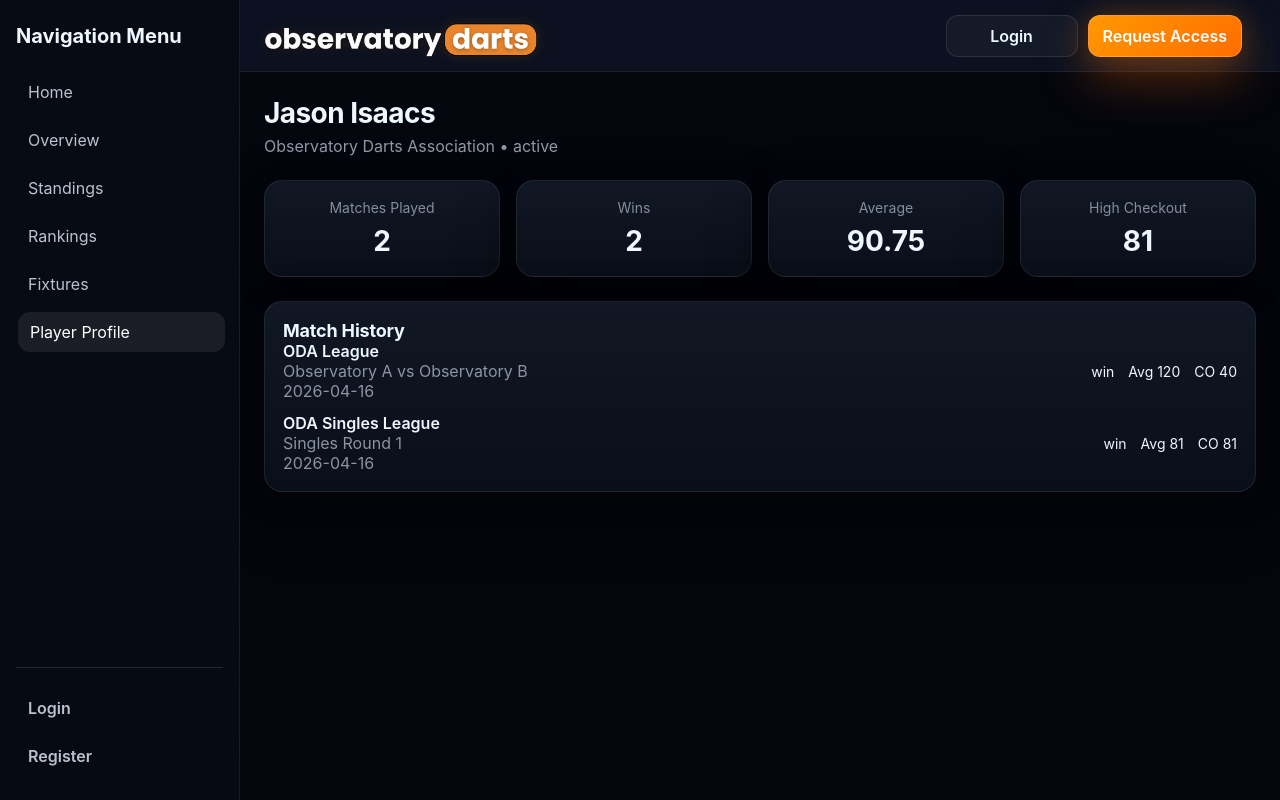
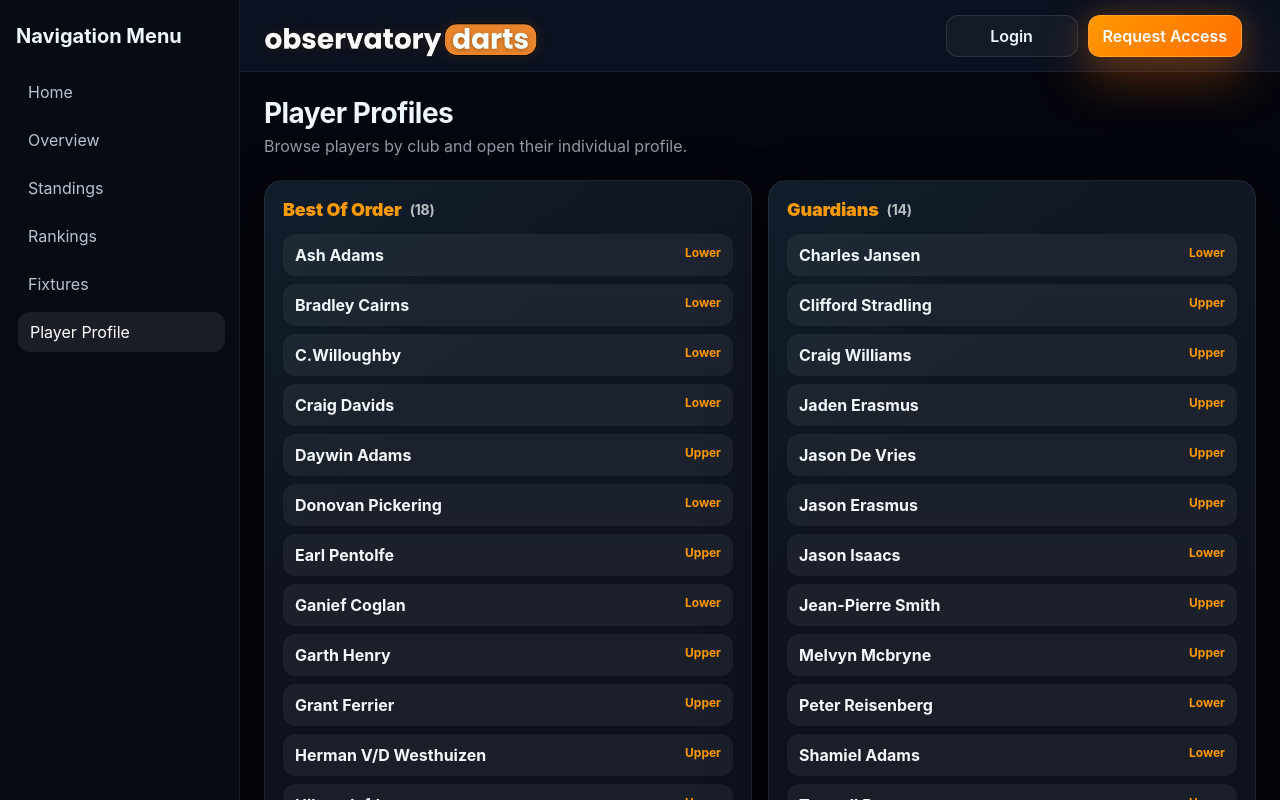
Before and after one commit to jakes007/ODA, a React app in the folder frontend/: page /player/player_jason in a window 1280 px wide. Shown: the top 800 px of the page. Built offline with nearby package versions, Linux system fonts and the light colour scheme; the HTML template or start-up script is replaced by a standard one.

Commit message:
fixed player profile

```diff
--- a/frontend/src/index.css
+++ b/frontend/src/index.css
@@ -1113,3 +1113,101 @@ textarea {
   z-index: 20;
   background: #0b1120;
 }
+
+.player-profile-link {
+  color: #f5f7fb;
+  text-decoration: none;
+  font-weight: 900;
+}
+
+.player-profile-link:hover {
+  color: #ff9800;
+}
+
+.profile-stat-grid {
+  display: grid;
+  grid-template-columns: repeat(2, minmax(0, 1fr));
+  gap: 12px;
+}
+
+.profile-stat-row {
+  display: flex;
+  justify-content: space-between;
+  gap: 16px;
+  padding: 14px 16px;
+  border-radius: 14px;
+  background: rgba(255, 255, 255, 0.055);
+  border: 1px solid rgba(255, 255, 255, 0.08);
+}
+
+.profile-stat-row span {
+  color: rgba(255, 255, 255, 0.68);
+}
+
+.profile-stat-row strong {
+  color: #ff9800;
+}
+
+@media (max-width: 768px) {
+  .profile-stat-grid {
+    grid-template-columns: 1fr;
+  }
+}
+
+.club-directory-grid {
+  display: grid;
+  grid-template-columns: repeat(2, minmax(0, 1fr));
+  gap: 16px;
+}
+
+.club-directory-card {
+  padding: 18px;
+}
+
+.club-player-list {
+  display: flex;
+  flex-direction: column;
+  gap: 8px;
+  margin-top: 14px;
+}
+
+.club-player-link {
+  display: flex;
+  justify-content: space-between;
+  gap: 12px;
+  padding: 11px 12px;
+  border-radius: 12px;
+  background: rgba(255, 255, 255, 0.055);
+  color: #f5f7fb;
+  text-decoration: none;
+  font-weight: 750;
+}
+
+.club-player-link span:last-child {
+  color: #ff9800;
+  font-size: 12px;
+}
+
+.club-player-link:hover {
+  background: rgba(255, 152, 0, 0.12);
+}
+
+@media (max-width: 768px) {
+  .club-directory-grid {
+    grid-template-columns: 1fr;
+  }
+}
+
+.club-directory-title {
+  color: #ff9800;
+  display: flex;
+  align-items: center;
+  gap: 8px;
+  font-weight: 900;
+}
+
+.club-member-count {
+  font-size: 14px;
+  color: rgba(255, 255, 255, 0.72);
+  font-weight: 700;
+}
--- a/frontend/src/pages/PlayerProfilePage.jsx
+++ b/frontend/src/pages/PlayerProfilePage.jsx
@@ -1,53 +1,177 @@
-import { useParams } from 'react-router-dom';
+import { useParams, Link, useLocation } from 'react-router-dom';
 import PageHeader from '../components/common/PageHeader';
 import StatCard from '../components/common/StatCard';
-import EmptyState from '../components/common/EmptyState';
-import { getPlayerProfile } from '../services/playerData';
+import { importedRankingsData } from '../data/importedRankingsData';
+
+function getAllPlayers() {
+  const players = [];
+
+  Object.entries(importedRankingsData.divisions || {}).forEach(([divisionName, division]) => {
+    [...(division.qualified || []), ...(division.alsoPlayed || [])].forEach((player) => {
+      players.push({
+        ...player,
+        division: divisionName
+      });
+    });
+  });
+
+  return players;
+}
+
+function findPlayer(playerId) {
+  return getAllPlayers().find((player) => player.playerId === playerId) || null;
+}
+
+function groupPlayersByClub(players) {
+  return players.reduce((groups, player) => {
+    const club = player.clubName || 'No Club';
+
+    if (!groups[club]) {
+      groups[club] = [];
+    }
+
+    groups[club].push(player);
+    return groups;
+  }, {});
+}
+
+function formatPercent(value) {
+  return `${Number(value || 0).toFixed(1)}%`;
+}
+
+function formatNumber(value, decimals = 2) {
+  return Number(value || 0).toFixed(decimals);
+}
+
+function PlayerDirectory({ returnPath }) {
+  const players = getAllPlayers();
+  const clubs = groupPlayersByClub(players);
+
+  return (
+    <div className="page-stack player-profile-page">
+      <PageHeader
+        title="Player Profiles"
+        subtitle="Browse players by club and open their individual profile."
+      />
+
+      <div className="club-directory-grid">
+        {Object.entries(clubs).map(([clubName, clubPlayers]) => (
+          <section key={clubName} className="panel premium-panel club-directory-card">
+            <h3 className="panel-title club-directory-title">
+  {clubName}
+  <span className="club-member-count">
+    ({clubPlayers.length})
+  </span>
+</h3>
+
+            <div className="club-player-list">
+              {clubPlayers
+                .sort((a, b) => a.playerName.localeCompare(b.playerName))
+                .map((player) => (
+                  <Link
+  key={player.playerId}
+  to={`/player/${player.playerId}`}
+  state={{ from: 'profiles', returnTo: returnPath }}
+  className="club-player-link"
+>
+                    <span>{player.playerName}</span>
+                    <span>{player.division}</span>
+                  </Link>
+                ))}
+            </div>
+          </section>
+        ))}
+      </div>
+    </div>
+  );
+}
 
 export default function PlayerProfilePage() {
   const { playerId } = useParams();
-  const profile = getPlayerProfile(playerId);
+  const location = useLocation();
 
-  if (!profile) {
-    return <EmptyState message="Player profile not found." />;
+  const cameFromRankings = location.state?.from === 'rankings';
+  const backLink = cameFromRankings
+  ? '/competition/rankings'
+  : location.state?.returnTo || '/player';
+
+const backLabel = cameFromRankings
+  ? 'Back to rankings'
+  : 'Back to player profiles';
+
+  if (!playerId) {
+    return <PlayerDirectory returnPath={location.pathname} />;
+  }
+
+  const player = findPlayer(playerId);
+
+  if (!player) {
+    return <PlayerDirectory />;
   }
 
   return (
-    <div className="page-stack">
+    <div className="page-stack player-profile-page">
       <PageHeader
-        title={profile.player.displayName}
-        subtitle={`${profile.player.associationName} • ${profile.player.publicStatus}`}
+        title={player.playerName}
+        subtitle={`${player.clubName || 'No club'} • ${player.division} Division • ${importedRankingsData.season}`}
       />
 
       <div className="stats-grid">
-        <StatCard label="Matches Played" value={profile.aggregate.matchesPlayed} />
-        <StatCard label="Wins" value={profile.aggregate.matchesWon} />
-        <StatCard label="Average" value={profile.aggregate.threeDartAverage} />
-        <StatCard label="High Checkout" value={profile.aggregate.highestCheckout} />
+        <StatCard label="Average" value={formatNumber(player.chuckAverage, 2)} />
+        <StatCard label="Win %" value={formatPercent(player.winPercentage)} />
+        <StatCard label="Played" value={player.singlesPlayed} />
+        <StatCard label="Won" value={player.singlesWon} />
       </div>
 
-      <section className="panel">
-        <h3 className="panel-title">Match History</h3>
+      <section className="panel premium-panel">
+        <div className="panel-header">
+          <h3 className="panel-title">Player Stats</h3>
+          <Link to={backLink} className="panel-link">
+  {backLabel}
+</Link>
+        </div>
 
-        {profile.history.map((entry) => {
-          const playerRow = entry.summary.players.find((p) => p.isProfileOwner);
+        <div className="profile-stat-grid">
+          <div className="profile-stat-row">
+            <span>Total Score</span>
+            <strong>{player.total}</strong>
+          </div>
 
-          return (
-            <div key={entry.historyId} className="history-row">
-              <div>
-                <div className="history-title">{entry.competitionName}</div>
-                <div className="muted-text">{entry.fixtureName}</div>
-                <div className="muted-text">{entry.playedAt}</div>
-              </div>
+          <div className="profile-stat-row">
+            <span>Darts Used</span>
+            <strong>{player.dartsUsed}</strong>
+          </div>
 
-              <div className="history-stats">
-                <span>{playerRow?.result}</span>
-                <span>Avg {playerRow?.threeDartAverage}</span>
-                <span>CO {playerRow?.highestCheckout}</span>
-              </div>
-            </div>
-          );
-        })}
+          <div className="profile-stat-row">
+            <span>Tons</span>
+            <strong>{player.noTons}</strong>
+          </div>
+
+          <div className="profile-stat-row">
+            <span>180s</span>
+            <strong>{player.oneEighties}</strong>
+          </div>
+
+          <div className="profile-stat-row">
+            <span>171s</span>
+            <strong>{player.oneSeventyOnes}</strong>
+          </div>
+
+          <div className="profile-stat-row">
+            <span>Highest Close</span>
+            <strong>{player.highestClose}</strong>
+          </div>
+
+          <div className="profile-stat-row">
+            <span>Ranking Score</span>
+            <strong>{formatNumber(player.rankingWeighted, 3)}</strong>
+          </div>
+
+          <div className="profile-stat-row">
+            <span>Player of the Match</span>
+            <strong>{player.playerOfMatch}</strong>
+          </div>
+        </div>
       </section>
     </div>
   );
--- a/frontend/src/pages/RankingsPage.jsx
+++ b/frontend/src/pages/RankingsPage.jsx
@@ -1,4 +1,5 @@
 import React, { useState } from 'react';
+import { Link } from 'react-router-dom';
 import PageHeader from '../components/common/PageHeader';
 import { importedRankingsData } from '../data/importedRankingsData';
 
@@ -8,38 +9,6 @@ function formatPercent(value) {
 
 function formatNumber(value, decimals = 2) {
   return Number(value || 0).toFixed(decimals);
-}
-
-function getPlayerHighlights(rows) {
-  if (!rows.length) return [];
-
-  const highestAverage = [...rows].sort((a, b) => b.chuckAverage - a.chuckAverage)[0];
-  const bestWinRate = [...rows].sort((a, b) => b.winPercentage - a.winPercentage)[0];
-  const mostTons = [...rows].sort((a, b) => b.noTons - a.noTons)[0];
-  const highClose = [...rows].sort((a, b) => b.highestClose - a.highestClose)[0];
-
-  return [
-    {
-      label: 'Highest Average',
-      value: highestAverage.playerName,
-      meta: formatNumber(highestAverage.chuckAverage, 2)
-    },
-    {
-      label: 'Best Win %',
-      value: bestWinRate.playerName,
-      meta: formatPercent(bestWinRate.winPercentage)
-    },
-    {
-      label: 'Most Tons',
-      value: mostTons.playerName,
-      meta: `${mostTons.noTons} tons`
-    },
-    {
-      label: 'High Close',
-      value: highClose.playerName,
-      meta: highClose.highestClose || 0
-    }
-  ];
 }
 
 function RankingsTable({ rows }) {
@@ -72,9 +41,17 @@ function RankingsTable({ rows }) {
 
         <tbody>
           {rows.map((row) => (
-            <tr key={`${row.position}-${row.playerName}-${row.clubName}`}>
+            <tr key={`${row.position}-${row.playerId}-${row.playerName}`}>
               <td>{row.position}</td>
-              <td className="player-name-cell">{row.playerName}</td>
+              <td className="player-name-cell">
+              <Link
+  to={`/player/${row.playerId}`}
+  state={{ from: 'rankings' }}
+  className="player-profile-link"
+>
+  {row.playerName}
+</Link>
+              </td>
               <td>{row.clubName}</td>
               <td>{row.total}</td>
               <td>{row.dartsUsed}</td>
@@ -103,8 +80,6 @@ export default function RankingsPage() {
     qualified: [],
     alsoPlayed: []
   };
-
-  const highlights = getPlayerHighlights(divisionData.qualified);
 
   return (
     <div className="rankings-page">
@@ -139,16 +114,6 @@ export default function RankingsPage() {
 
         <RankingsTable rows={divisionData.qualified} />
 
-        <div className="insight-grid">
-          {highlights.map((item) => (
-            <div key={item.label} className="insight-card">
-              <div className="insight-label">{item.label}</div>
-              <div className="insight-value">{item.value}</div>
-              <div className="insight-meta">{item.meta}</div>
-            </div>
-          ))}
-        </div>
-
         <div className="rankings-section-heading also-played-heading">
           <h3>Also Played</h3>
           <p>Players with less than 50% legs played.</p>
```
